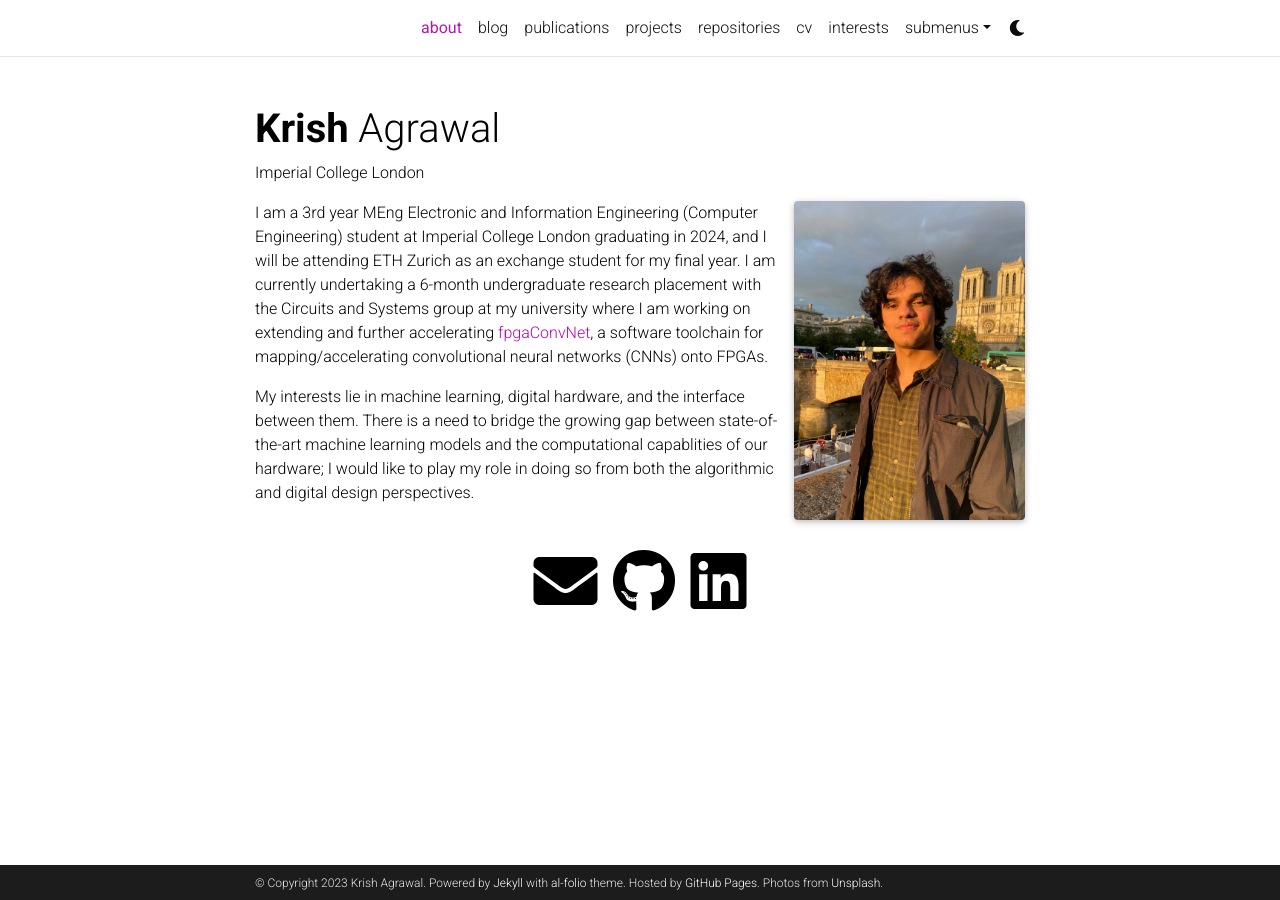
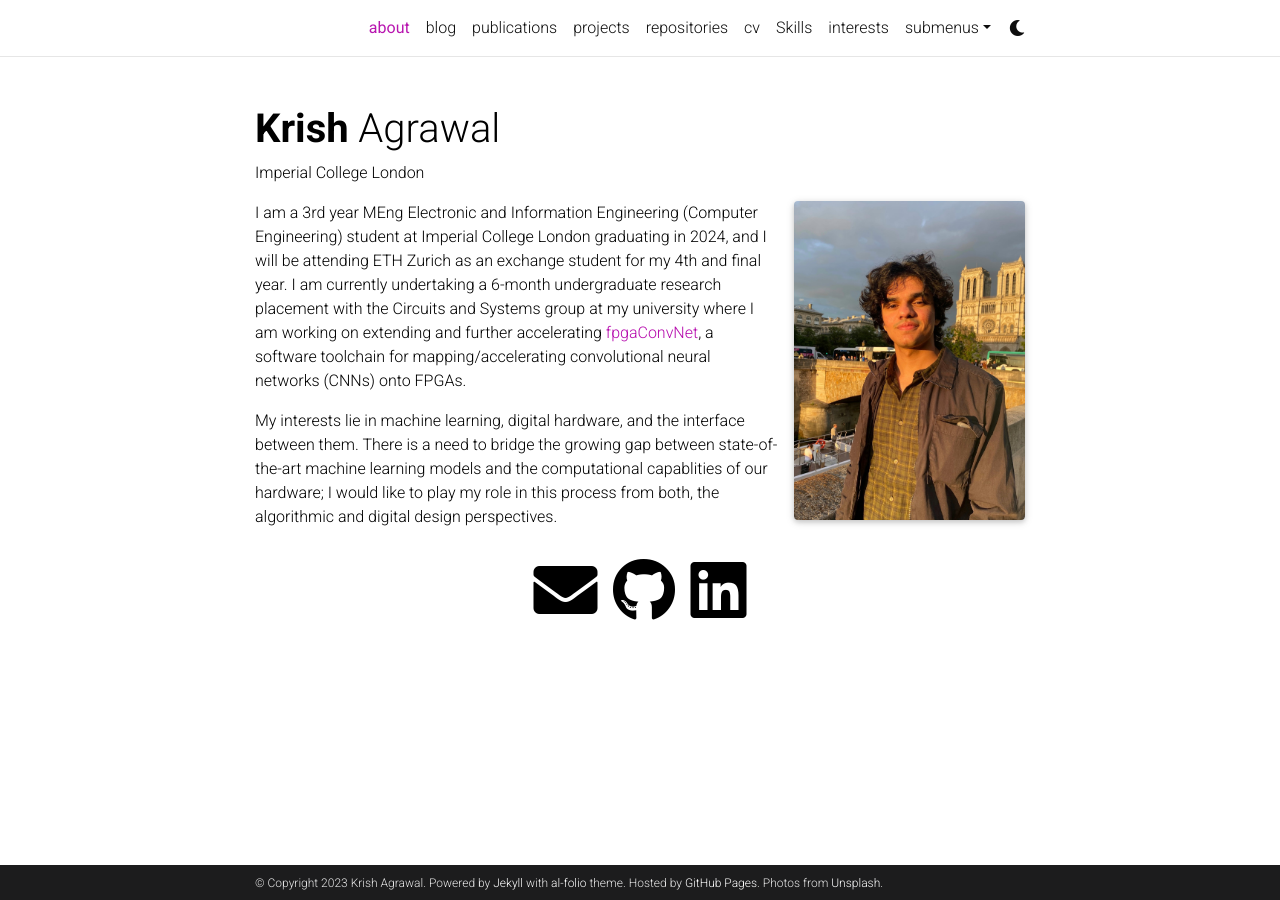
Before and after one commit to krishagrawal112/krishagrawal112.github.io, a Jekyll site: the page built from _pages/about.md, in a window 1280 px wide. Built offline with Jekyll 4.4.1, drawn with Linux system fonts in a browser that asks for light colours; full-size pictures stand in for the smaller copies a plugin makes; comment, search, counter and statistics services are not loaded; a style sheet for code colours, icons or effects is not loaded.

Commit message:
Change to headers

```diff
--- a/_pages/about.md
+++ b/_pages/about.md
@@ -16,6 +16,6 @@ selected_papers: false # includes a list of papers marked as "selected={true}"
 social: true  # includes social icons at the bottom of the page
 ---
 
-I am a 3rd year MEng Electronic and Information Engineering (Computer Engineering) student at Imperial College London graduating in 2024, and I will be attending ETH Zurich as an exchange student for my final year. I am currently undertaking a 6-month undergraduate research placement with the Circuits and Systems group at my university where I am working on extending and further accelerating [fpgaConvNet](https://cas.ee.ic.ac.uk/people/sv1310/fpgaConvNet.html), a software toolchain for mapping/accelerating convolutional neural networks (CNNs) onto FPGAs.
+I am a 3rd year MEng Electronic and Information Engineering (Computer Engineering) student at Imperial College London graduating in 2024, and I will be attending ETH Zurich as an exchange student for my 4th and final year. I am currently undertaking a 6-month undergraduate research placement with the Circuits and Systems group at my university where I am working on extending and further accelerating [fpgaConvNet](https://cas.ee.ic.ac.uk/people/sv1310/fpgaConvNet.html), a software toolchain for mapping/accelerating convolutional neural networks (CNNs) onto FPGAs.
 
-My interests lie in machine learning, digital hardware, and the interface between them. There is a need to bridge the growing gap between state-of-the-art machine learning models and the computational capablities of our hardware; I would like to play my role in doing so from both the algorithmic and digital design perspectives.
+My interests lie in machine learning, digital hardware, and the interface between them. There is a need to bridge the growing gap between state-of-the-art machine learning models and the computational capablities of our hardware; I would like to play my role in this process from both, the algorithmic and digital design perspectives.
```
Also changed, not shown: _pages/skills.md (added, +12 -0 lines).
